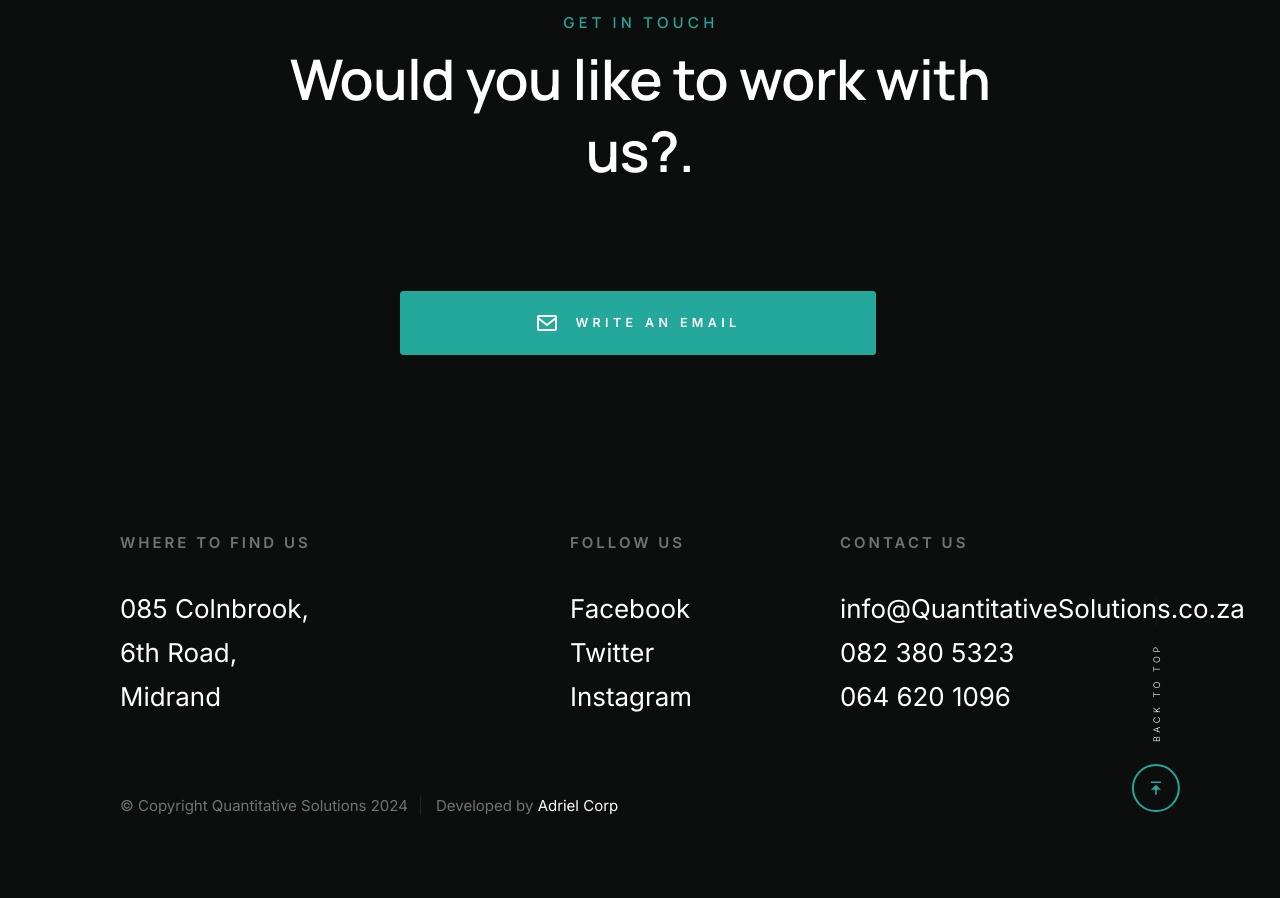
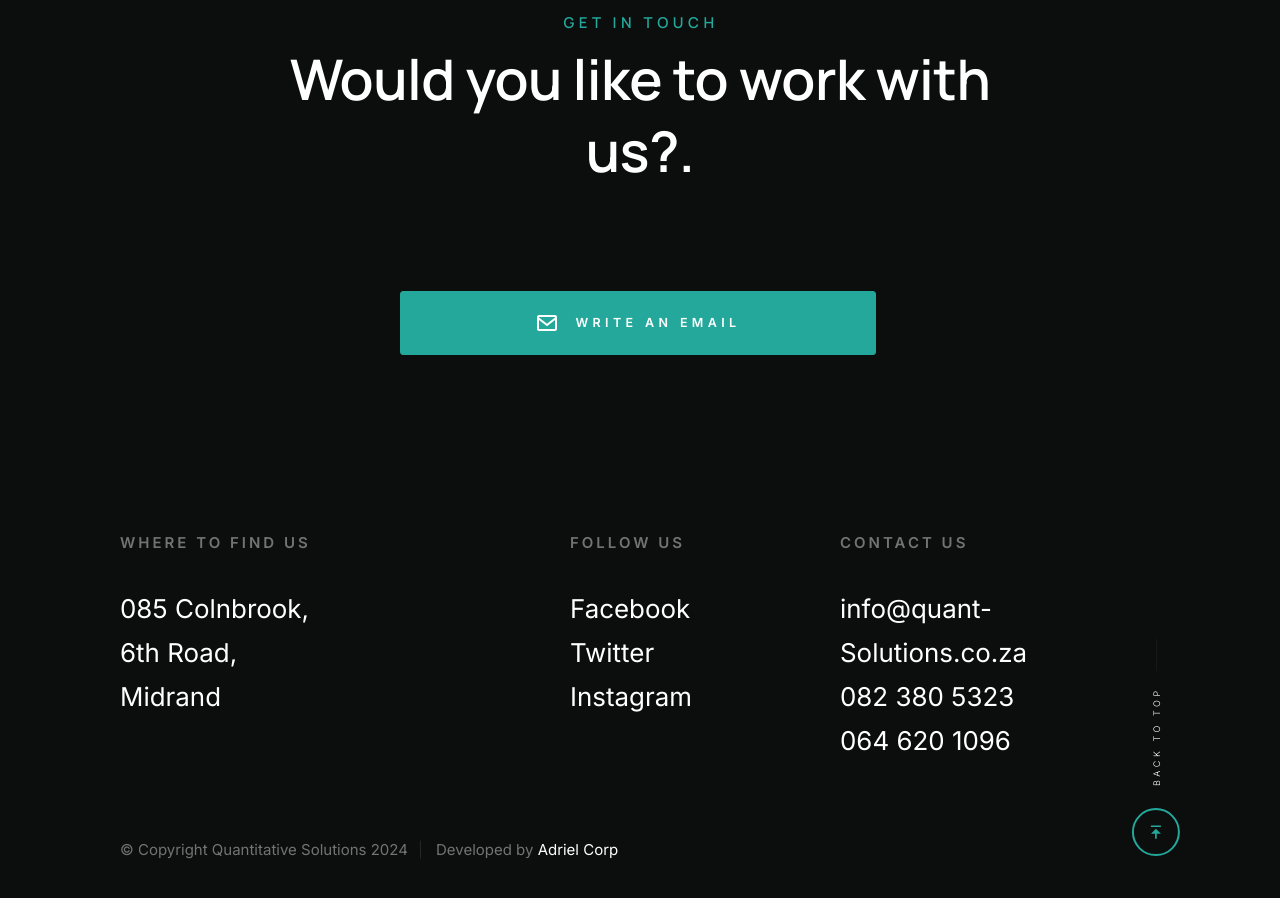
Before and after one commit to AdrielCorp/quantitivesolutions, a plain HTML site: page index.html in a window 1280 px wide. Shown: the part 2363-3261 px from the top of the page. Drawn offline with Linux system fonts and the light colour scheme.

Commit message:
updating email address

```diff
--- a/index.html
+++ b/index.html
@@ -6,7 +6,7 @@
     ================================================== -->
     <meta charset="utf-8">
     <meta name="viewport" content="width=device-width, initial-scale=1">
-    <title>Tyndale</title>
+    <title>Quantitative Solutions</title>
 
     <script>
         document.documentElement.classList.remove('no-js');
@@ -21,8 +21,8 @@
     <!-- favicons
     ================================================== -->
     <link rel="apple-touch-icon" sizes="180x180" href="apple-touch-icon.png">
-    <link rel="icon" type="image/png" sizes="32x32" href="favicon-32x32.png">
-    <link rel="icon" type="image/png" sizes="16x16" href="favicon-16x16.png">
+    <link rel="icon" type="image/png" sizes="32x32" href="newlogo.png">
+    <link rel="icon" type="image/png" sizes="16x16" href="newlogo.png">
     <link rel="manifest" href="site.webmanifest">
 
 </head>
@@ -215,7 +215,7 @@
 
                     </p>
                     <div class="btn-wrap">
-                        <a href="mailto:info@quantitivesolutions.co.za" class="btn btn--primary">
+                        <a href="mailto:info@quant-Solutions.co.za" class="btn btn--primary">
                             <svg xmlns="http://www.w3.org/2000/svg" width="24" height="24" viewBox="0 0 24 24" style="fill:rgba(0, 0, 0, 1);transform:;-ms-filter:"><path d="M20,4H4C2.897,4,2,4.897,2,6v12c0,1.103,0.897,2,2,2h16c1.103,0,2-0.897,2-2V6C22,4.897,21.103,4,20,4z M20,6v0.511 l-8,6.223L4,6.512V6H20z M4,18V9.044l7.386,5.745C11.566,14.93,11.783,15,12,15s0.434-0.07,0.614-0.211L20,9.044L20.002,18H4z"></path></svg>
                             Write An Email
                         </a>
@@ -250,7 +250,7 @@
                         <h4 class="h6">Contact Us</h4>
 
                         <ul class="contact-list">
-                            <li><a href="mailto:info@QuantitativeSolutions.co.za">info@QuantitativeSolutions.co.za</a></li>
+                            <li><a href="mailto:info@quant-Solutions.co.za">info@quant-Solutions.co.za</a></li>
                             <li><a href="tel:0823805323">082 380 5323</a></li>
                             <li><a href="tel:0646201096">064 620 1096</a></li>
                         </ul>
```
